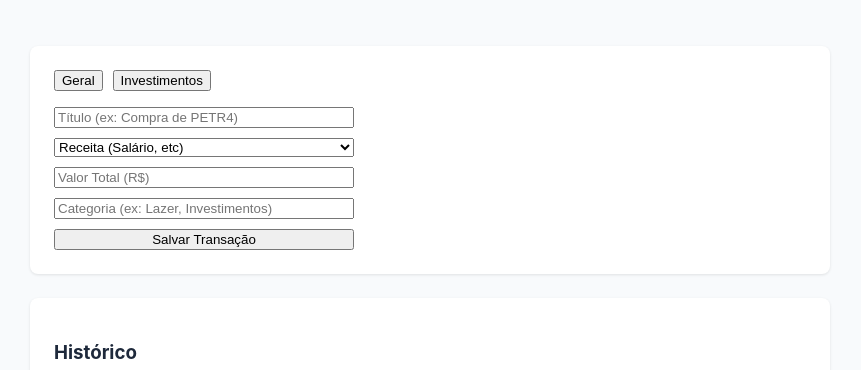
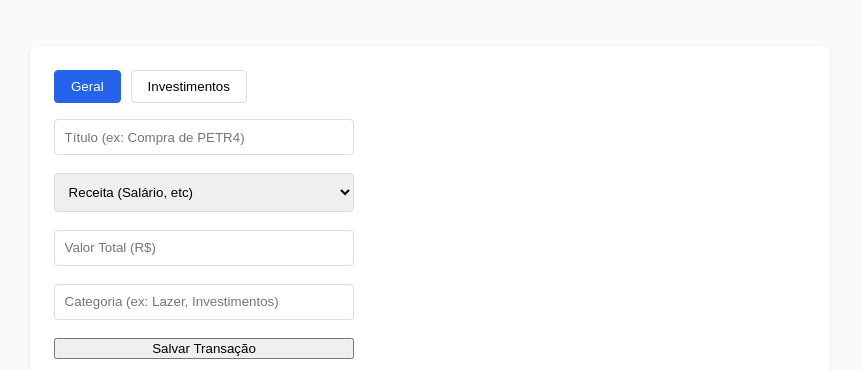
Before and after one commit to Gustyper/finance-master-fullstack, a React (Vite) app in the folder finance-app/client/: page / in a window 1280 px wide. Shown: the part 271-641 px from the top of the page, without its empty margins (210-1071 px from the left). Built offline with nearby package versions, Linux system fonts and the light colour scheme; no server answers.

Commit message:
Adicionando css extra para botões

```diff
--- a/finance-app/client/src/index.css
+++ b/finance-app/client/src/index.css
@@ -27,3 +27,24 @@ body {
   box-shadow: 0 1px 3px rgba(0,0,0,0.1);
   margin-bottom: 1.5rem;
 }
+
+.tab-btn {
+  padding: 0.5rem 1rem;
+  border: 1px solid #ddd;
+  background: white;
+  cursor: pointer;
+  border-radius: 4px;
+}
+
+.tab-btn.active {
+  background: var(--primary);
+  color: white;
+  border-color: var(--primary);
+}
+
+input, select {
+  padding: 0.6rem;
+  border: 1px solid #ddd;
+  border-radius: 4px;
+  margin-bottom: 0.5rem;
+}
```
